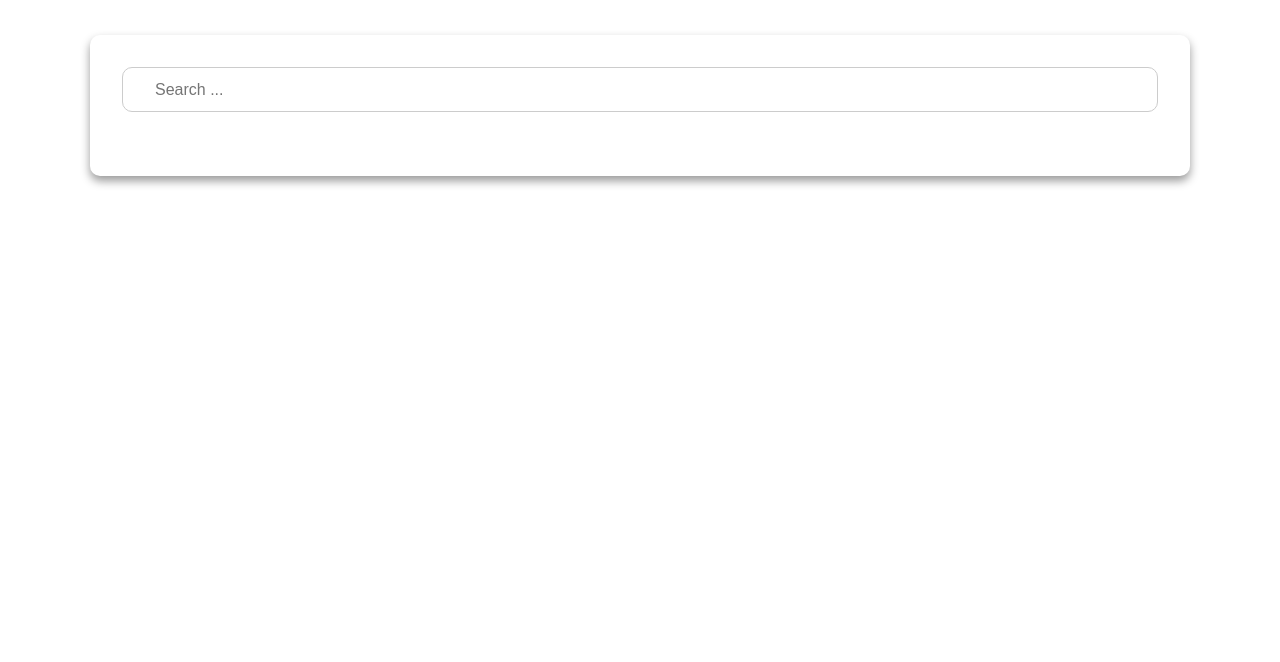
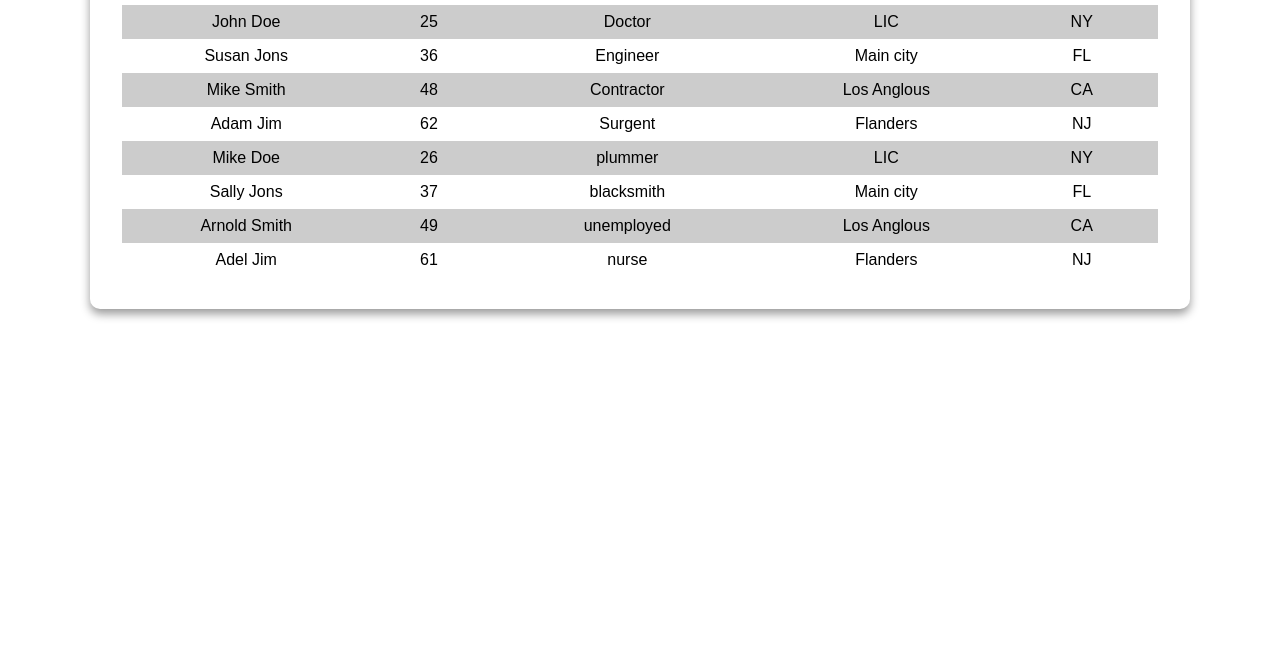
Before and after one commit to Mamba-cita/KENYAN, a plain HTML site: page index.html in a window 1280 px wide. Shown: the part 138-800 px from the top of the page. Drawn offline with Linux system fonts and the light colour scheme.

Commit message:
added table to main.js
removed paragraph from index.html

```diff
--- a/index.html
+++ b/index.html
@@ -10,9 +10,7 @@
 
 <body>
 
-    <p>Table Filter search</p>
 
-    <h1> Filtering Table</h1>
 
     <div class="container">
         <input type="text" placeholder="Search ..." class="filter-input">
--- a/main.js
+++ b/main.js
@@ -0,0 +1,101 @@
+//table data
+
+const table = [{
+
+        name: 'John Doe',
+        age: '25',
+        occupation: 'Doctor',
+        city: 'LIC',
+        state: 'NY'
+    },
+    {
+        name: "Susan Jons",
+        age: '36',
+        occupation: "Engineer",
+        city: "Main city",
+        state: "FL",
+    },
+    {
+        name: "Mike Smith",
+        age: '48',
+        occupation: "Contractor",
+        city: "Los Anglous",
+        state: "CA",
+    },
+    {
+        name: "Adam Jim",
+        age: '62',
+        occupation: "Surgent",
+        city: "Flanders",
+        state: "NJ",
+    },
+    {
+        name: "Mike Doe",
+        age: '26',
+        occupation: "plummer",
+        city: "LIC",
+        state: "NY",
+    },
+    {
+        name: "Sally Jons",
+        age: '37',
+        occupation: "blacksmith",
+        city: "Main city",
+        state: "FL",
+    },
+    {
+        name: "Arnold Smith",
+        age: '49',
+        occupation: "unemployed",
+        city: "Los Anglous",
+        state: "CA",
+    },
+    {
+        name: "Adel Jim",
+        age: '61',
+        occupation: "nurse",
+        city: "Flanders",
+        state: "NJ",
+    }
+
+]
+
+//table header
+
+
+const tableHeader = Object.keys(table[0]);
+//console.log(tableHeader);
+const search = document.querySelector('.filter-input');
+const output = document.querySelector('.output');
+
+
+//load DOM elements
+
+
+window.addEventListener('DOMContentLoaded', loadTable);
+//search.addEventListener('input', filterTable);
+
+
+//fuction to load table
+
+
+function loadTable() {
+    let temp = '<table><tr>';
+    tableHeader.forEach(header => temp += `<th>${header.toUpperCase()}</th>`);
+    temp += '</tr>';
+    table.forEach(row => {
+        temp += `
+    <tr>
+    <td>${row.name}</td>
+    <td>${row.age}</td>
+    <td>${row.occupation}</td>
+    <td>${row.city}</td>
+    <td>${row.state}</td>
+
+    </tr>
+    `
+    });
+    temp += '</table>';
+    output.innerHTML = temp;
+
+}
```
